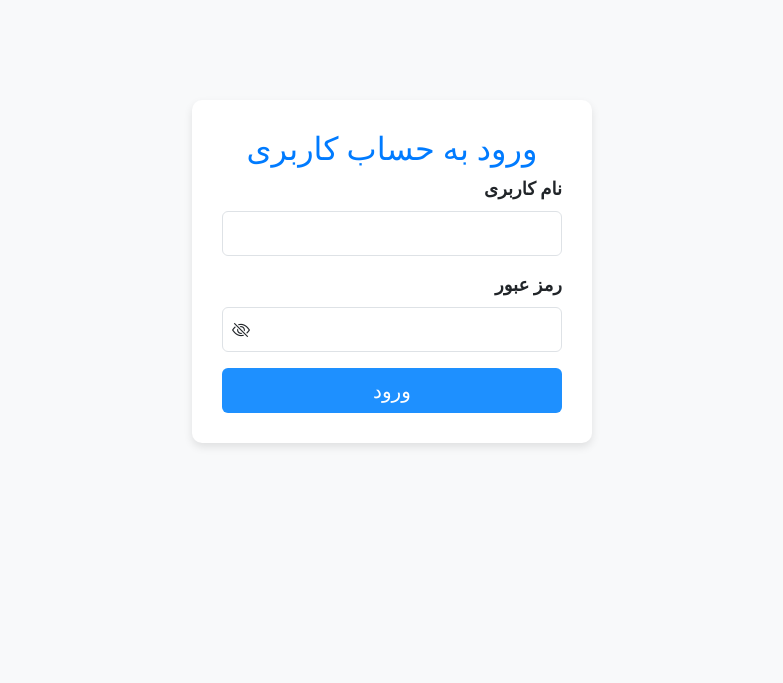
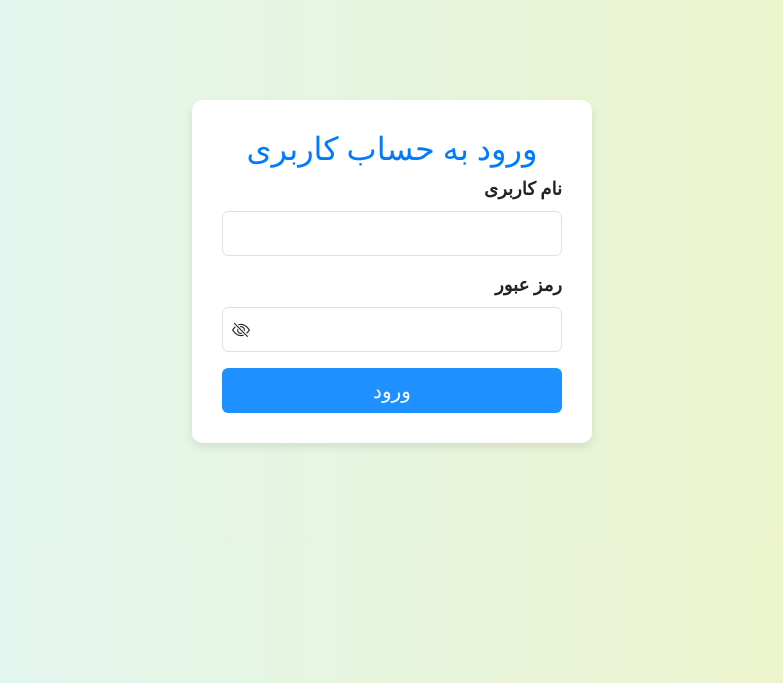
Before and after one commit to komailmohammady/Pro, a PHP site: page /login.php in a window 1280 px wide. Shown: the top 683 px of the page, without its empty margins (248-1031 px from the left). Run offline with PHP 8.4, Linux system fonts and the light colour scheme.

Commit message:
the background give just a color

```diff
--- a/Css/login.css
+++ b/Css/login.css
@@ -1,5 +1,5 @@
 body {
-    background-color: #f8f9fa;
+    background: linear-gradient(to right, #e0f7fa, #f0f4c3); /* Soft gradient from light teal to light yellow */
     font-family: 'B Nazanin';
     font-size: 18px;
     font-weight: bold;
```
